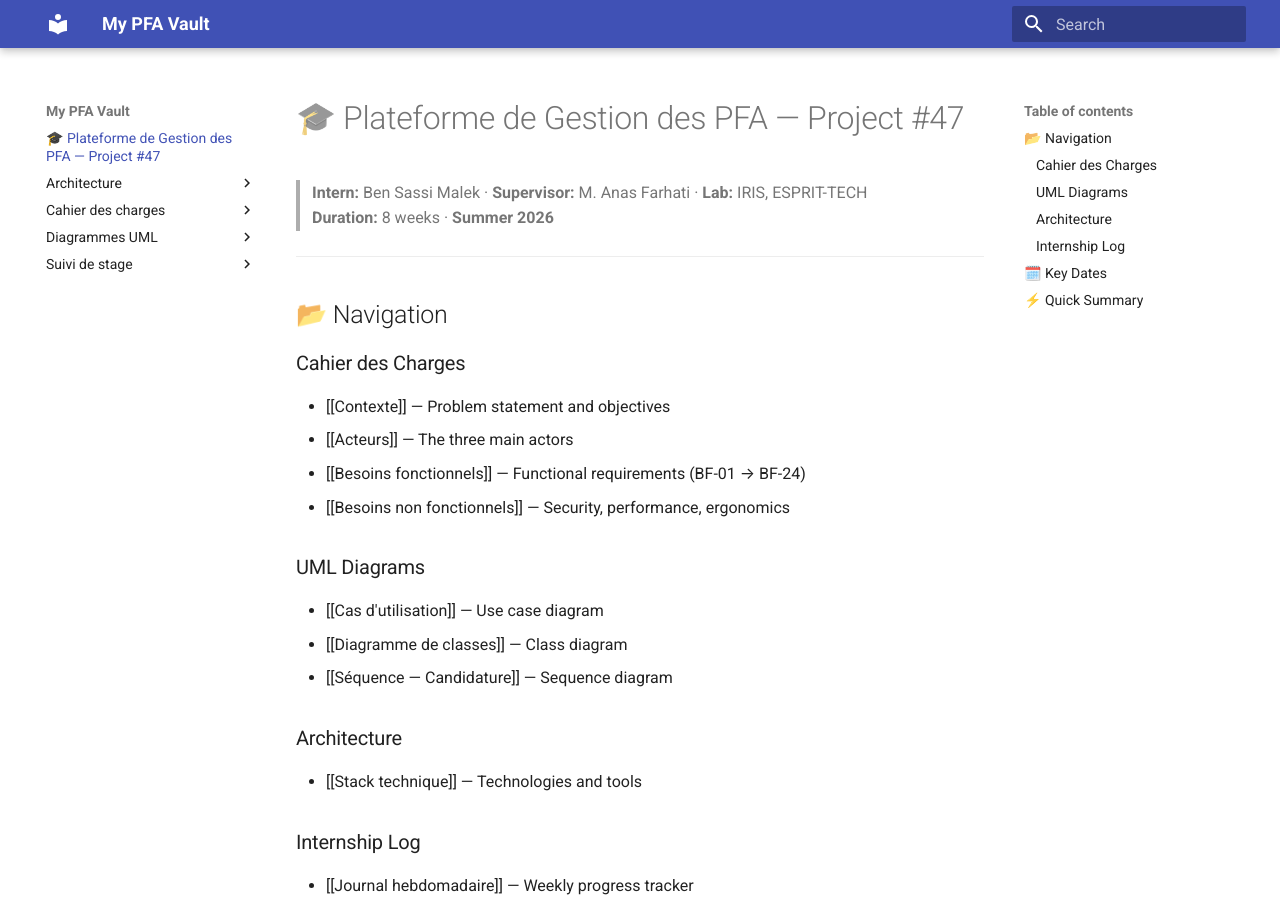
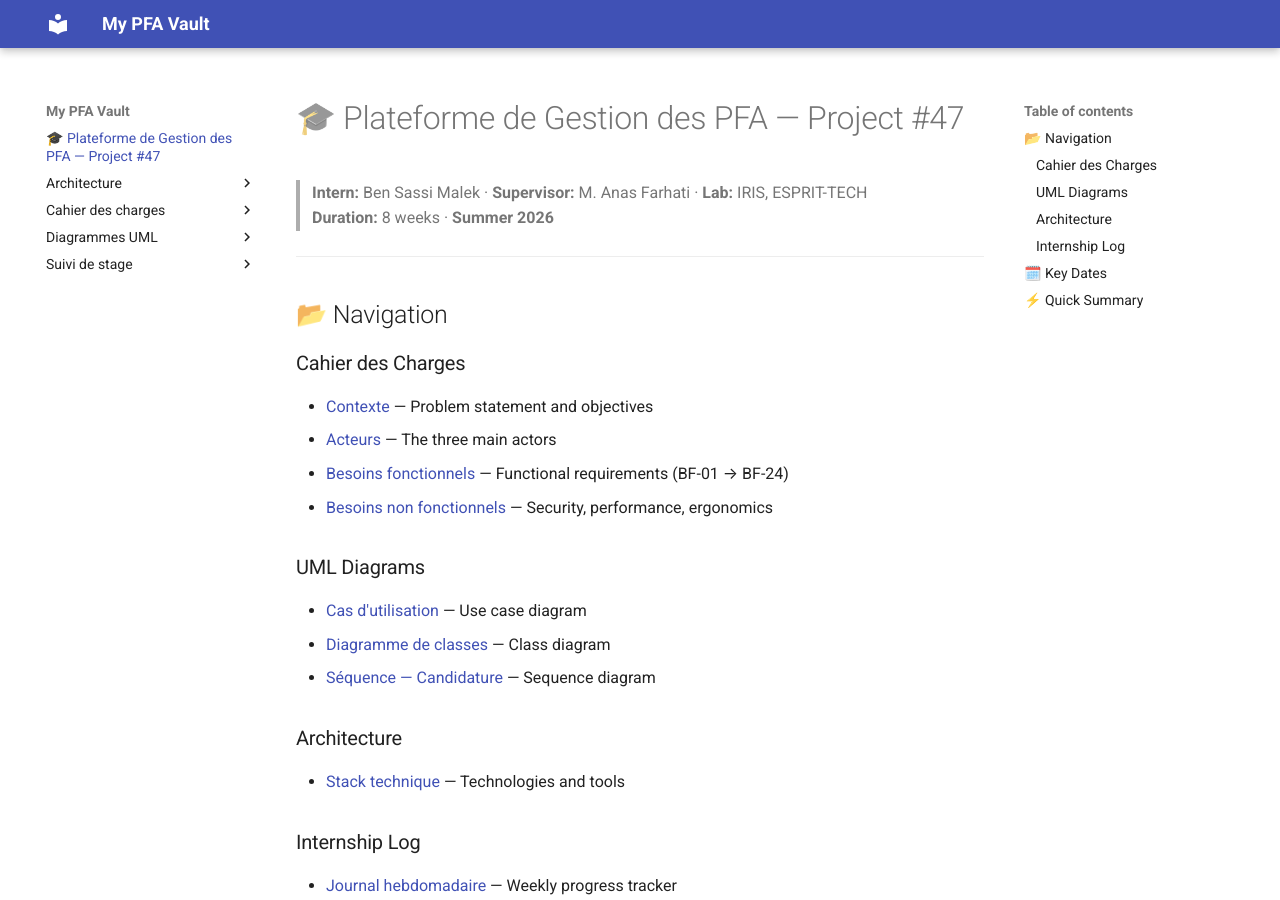
Before and after one commit to Malek720/PFA_PROJECT, an MkDocs documentation site: the page built from docs/Index.md, in a window 1280 px wide and 900 px high. Built offline with MkDocs 1.6.1 and Material for MkDocs 9.7.7, drawn with Linux system fonts in a browser that asks for light colours; some of the changed lines change nothing that is shown.

Commit message:
vault backup: 2026-07-13 02:04:01

```diff
--- a/docs/Index.md
+++ b/docs/Index.md
@@ -8,21 +8,21 @@
 ## 📂 Navigation
 
 ### Cahier des Charges
-- [[Contexte]] — Problem statement and objectives
-- [[Acteurs]] — The three main actors
-- [[Besoins fonctionnels]] — Functional requirements (BF-01 → BF-24)
-- [[Besoins non fonctionnels]] — Security, performance, ergonomics
+- [Contexte](Contexte.md) — Problem statement and objectives
+- [Acteurs](Acteurs.md) — The three main actors
+- [Besoins fonctionnels](Besoins%20fonctionnels.md) — Functional requirements (BF-01 → BF-24)
+- [Besoins non fonctionnels](Besoins%20non%20fonctionnels.md) — Security, performance, ergonomics
 
 ### UML Diagrams
-- [[Cas d'utilisation]] — Use case diagram
-- [[Diagramme de classes]] — Class diagram
-- [[Séquence — Candidature]] — Sequence diagram
+- [Cas d'utilisation](Cas%20d'utilisation.md) — Use case diagram
+- [Diagramme de classes](Diagramme%20de%20classes.md) — Class diagram
+- [Séquence — Candidature](S%C3%A9quence%20%E2%80%94%20Candidature.md) — Sequence diagram
 
 ### Architecture
-- [[Stack technique]] — Technologies and tools
+- [Stack technique](Stack%20technique.md) — Technologies and tools
 
 ### Internship Log
-- [[Journal hebdomadaire]] — Weekly progress tracker
+- [Journal hebdomadaire](Journal%20hebdomadaire.md) — Weekly progress tracker
 
 ---
 
--- a/mkdocs.yml
+++ b/mkdocs.yml
@@ -7,6 +7,9 @@ theme:
     accent: indigo
 docs_dir: docs
 
+plugins:
+  - obsidian
+
 markdown_extensions:
   - admonition
   - pymdownx.details
```
Also changed, not shown: 1 other file.
